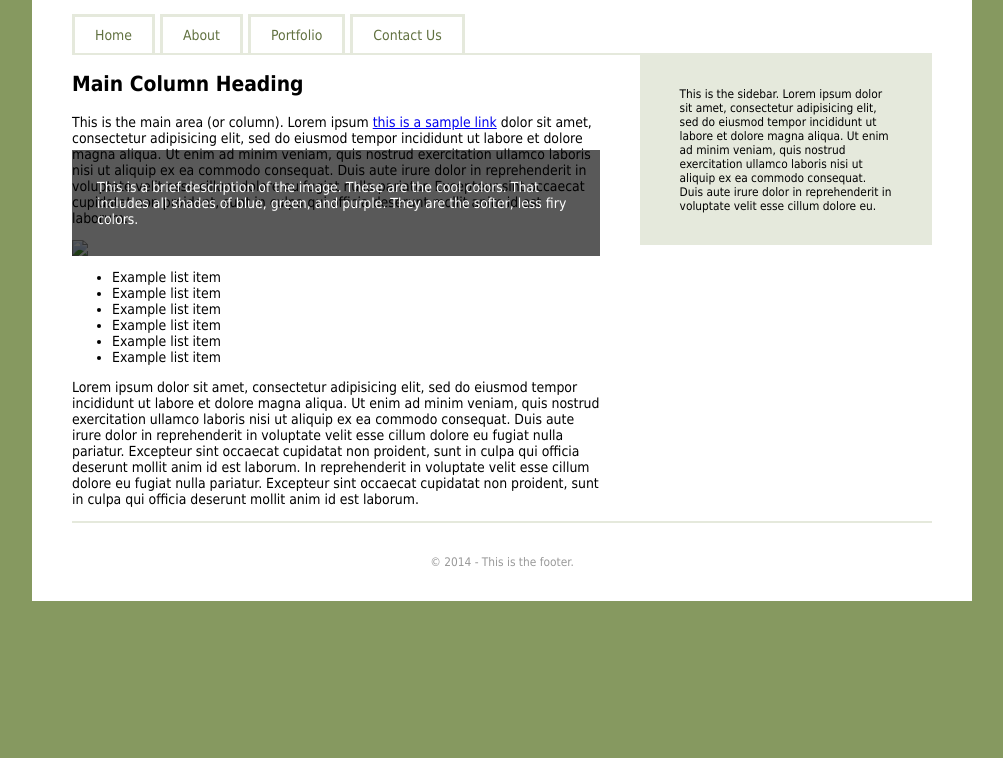
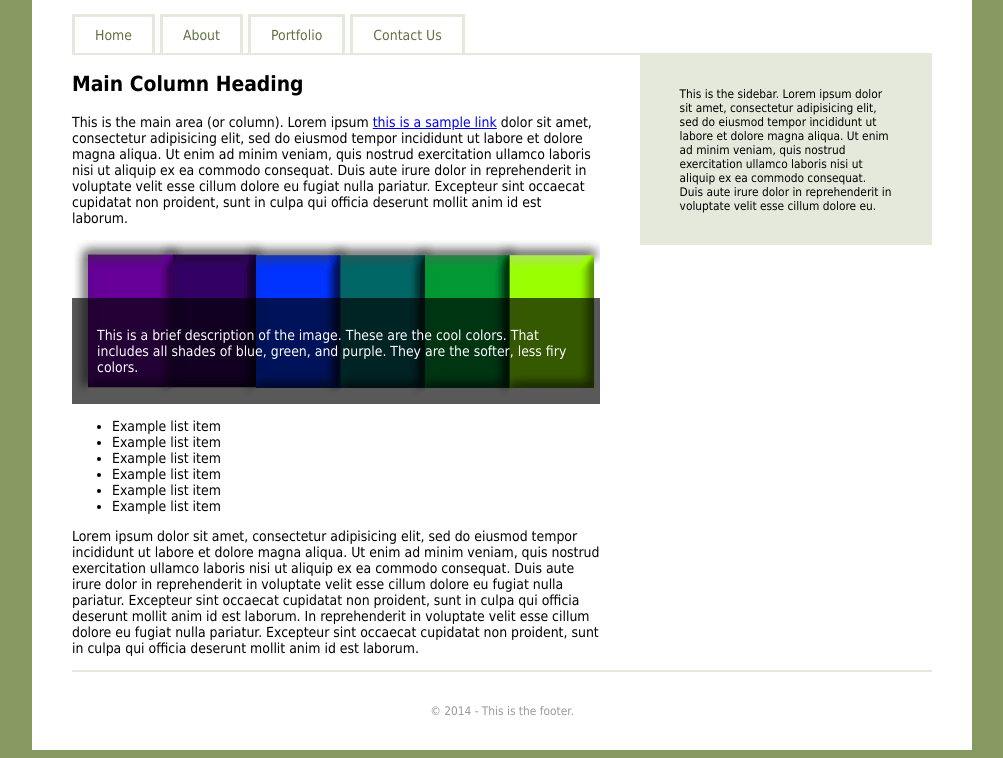
Before and after one commit to norapaul/rotten, a plain HTML site: page index.html in a window 1280 px wide. Shown: the part 76-834 px from the top of the page, without its empty margins (138-1141 px from the left). Before the commit the page ends 800 px from the top, so only its background shows below. Drawn offline with Linux system fonts and the light colour scheme.

Commit message:
Image link fixed

```diff
--- a/index.html
+++ b/index.html
@@ -33,7 +33,7 @@
         <p>This is the main area (or column). Lorem ipsum <a href="#">this is a sample link</a> dolor sit amet, consectetur adipisicing elit, sed do eiusmod tempor incididunt ut labore et dolore magna aliqua. Ut enim ad minim veniam, quis nostrud exercitation ullamco laboris nisi ut aliquip ex ea commodo consequat. Duis aute irure dolor in reprehenderit in voluptate velit esse cillum dolore eu fugiat nulla pariatur. Excepteur sint occaecat cupidatat non proident, sunt in culpa qui officia deserunt mollit anim id est laborum.</p>
 
         <div class="image-banner">
-          <img src="../Html/images/colors/colorwheel_cool.gif">
+          <img src="images/colorwheel_cool.gif">
 
           <div class="banner-description">
             <p>This is a brief description of the image. These are the cool colors. That includes all shades of blue, green, and purple. They are the softer, less firy colors.</p>
```
